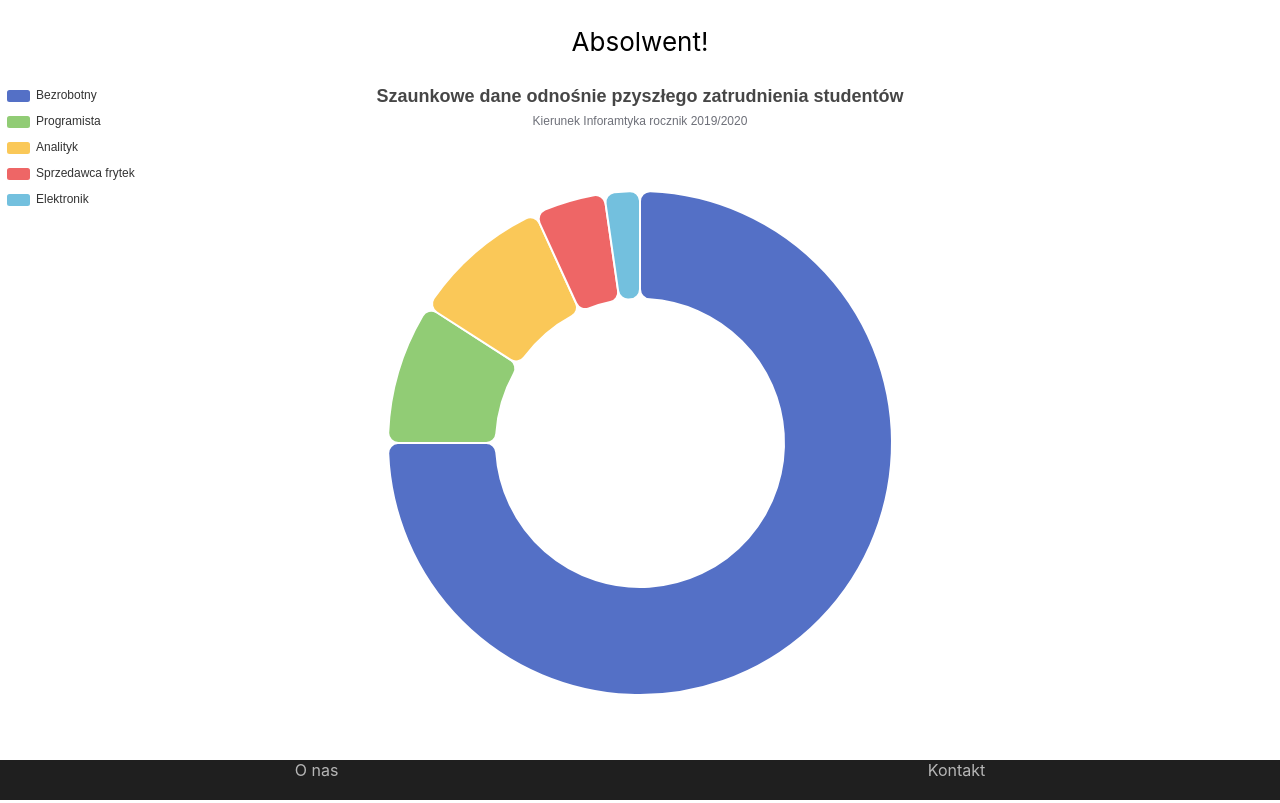
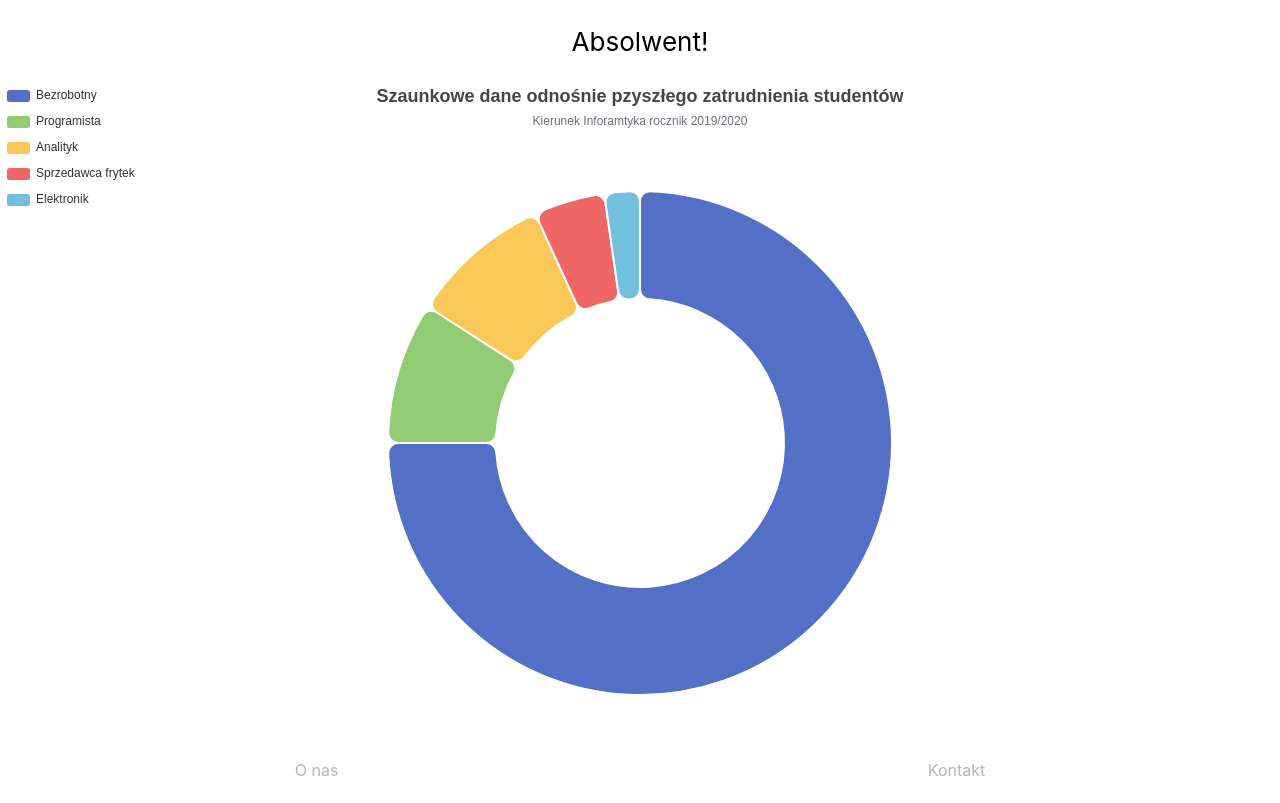
Before and after one commit to MPenk/absolwent, a React (Create React App) app: page / in a window 1280 px wide. Built offline with nearby package versions, Linux system fonts and the light colour scheme.

Commit message:
Add dark theme

```diff
--- a/src/App.css
+++ b/src/App.css
@@ -1,6 +1,8 @@
 .App {
   text-align: center;
   min-height: 100vh;
+}
+.Footer{
 }
 
 .App-logo {
@@ -27,8 +29,9 @@
     left: 0;
     bottom: 0;
     min-height: 40px;
-    background-color: #1F1F1F;
     color: white;
+  background-color: var(--background-footer);
+
 }
 .Nav-el {
   color: rgb(182, 182, 182);
@@ -58,15 +61,20 @@ ul {
   margin-inline-end: 0px;
   padding-inline-start: 0;
 }
-.App-link {
-  color: #61dafb;
+
+
+:root {
+  --background: white;
+  --text-primary: black;
+  --text-secondary: royalblue;
+  --accent: purple;
+  --background-footer:black;
+
 }
-
-@keyframes App-logo-spin {
-  from {
-    transform: rotate(0deg);
-  }
-  to {
-    transform: rotate(360deg);
-  }
+[data-theme='dark'] {
+  --background-footer:white;
+  --background: black;
+  --text-primary: white;
+  --text-secondary: grey;
+  --accent: darkred;
 }
--- a/src/App.js
+++ b/src/App.js
@@ -6,13 +6,17 @@ import { Statistics } from './pages/statistics';
 function App() {
   return (
     <BrowserRouter >
+     <div data-theme='dark'>
       <Header />
+
         <Routes >
           <Route path='/' element={<Statistics />} exact />
           <Route path='/404' element={<NotFound />} />
           <Route path="*" element={<Navigate to="/404" />} />
         </Routes >
-      <Footer/>
+      <Footer />
+      </div>
+
     </BrowserRouter>
   );
 }
```
Lines whose indentation alone changed are shown as unchanged.
